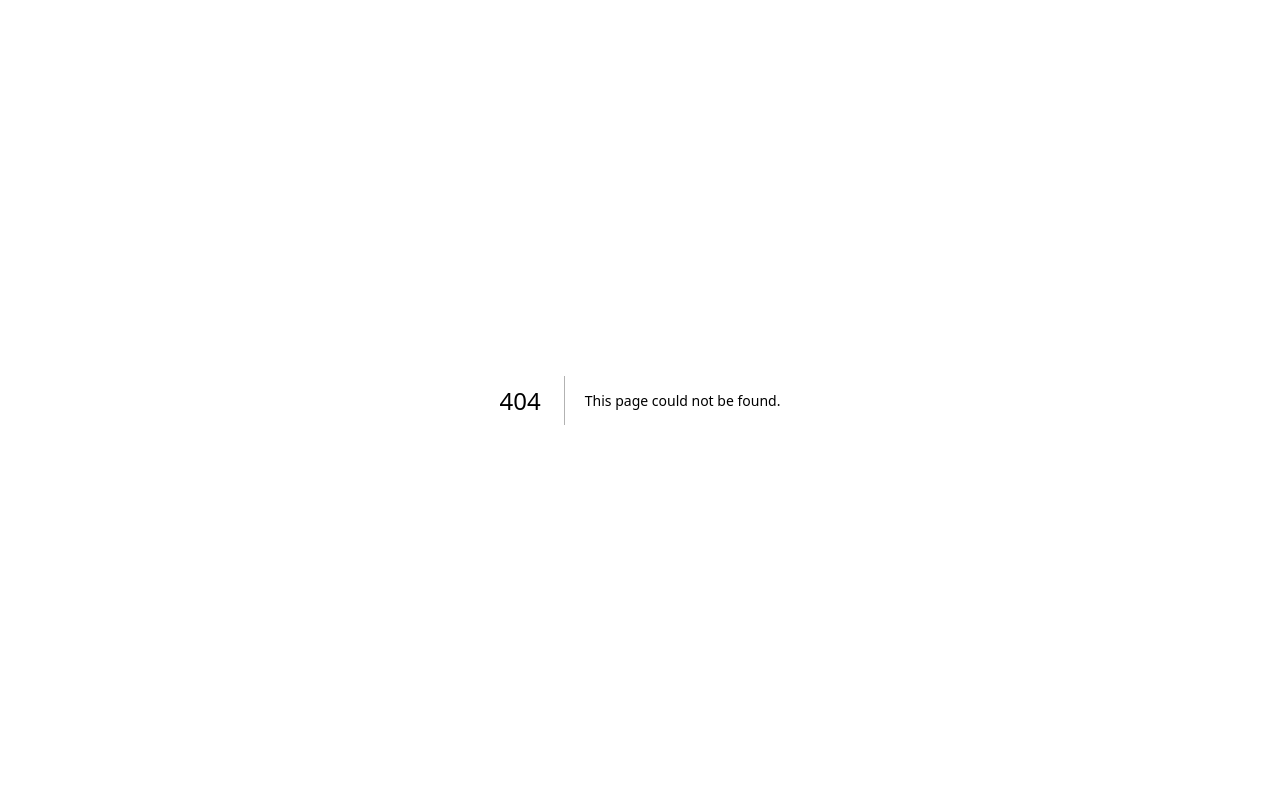
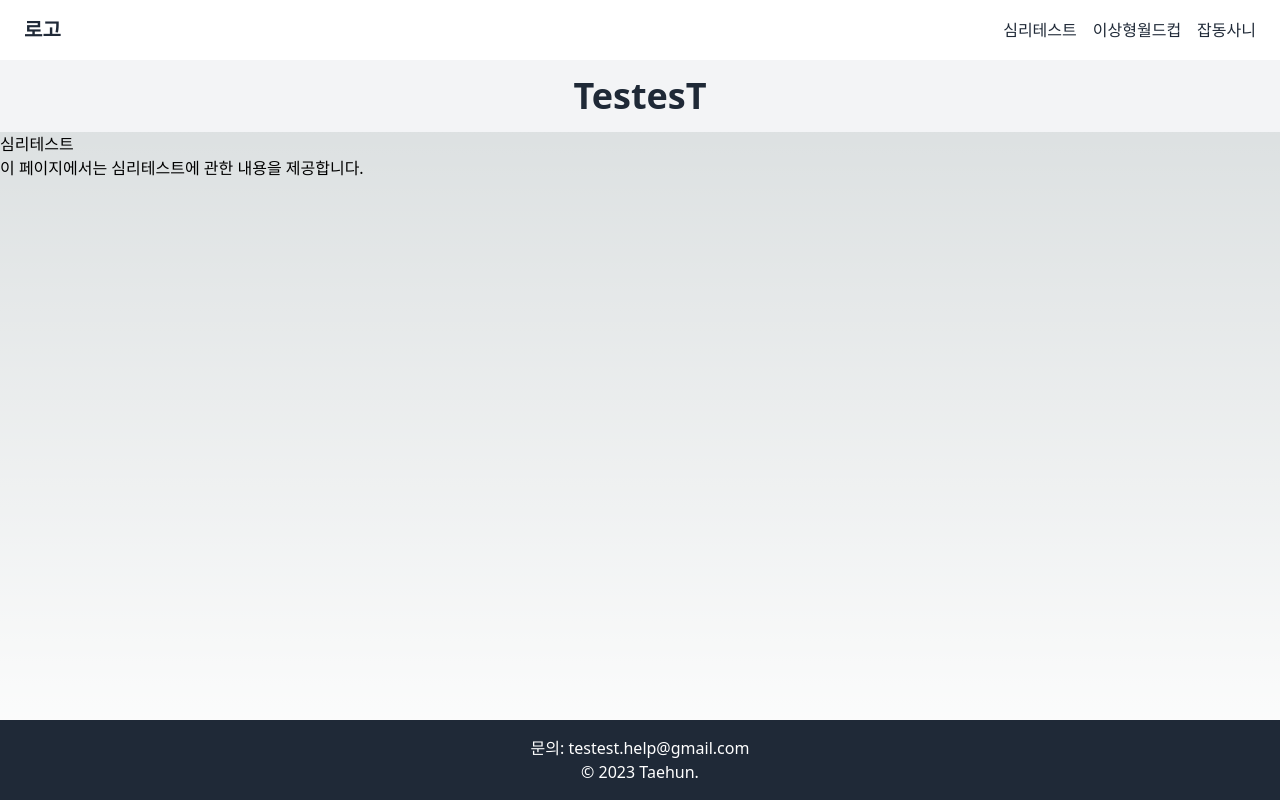
Before and after one commit to deusexmachinaa/testest, a Next.js app: page /psychological-test in a window 1280 px wide. Before the commit this address had no page. Built offline with nearby package versions, Linux system fonts and the light colour scheme.

Commit message:
페이지 확장

```diff
--- /dev/null
+++ b/src/app/ideal-type-world-cup/page.tsx
@@ -0,0 +1,19 @@
+import Head from "next/head";
+
+export default function IdealTypeWorldCup() {
+  const content = (
+    <div>
+      <h1>이상형월드컵</h1>
+      <p>이 페이지에서는 이상형월드컵에 관한 내용을 제공합니다.</p>
+    </div>
+  );
+
+  return (
+    <div>
+      <Head>
+        <title>이상형월드컵</title>
+      </Head>
+      {content}
+    </div>
+  );
+}
--- a/src/app/layout.tsx
+++ b/src/app/layout.tsx
@@ -1,21 +1,65 @@
+import Link from "next/link";
 import "./globals.css";
-import { Inter } from "next/font/google";
 
-const inter = Inter({ subsets: ["latin"] });
+function Navigation() {
+  return (
+    <nav className="bg-white dark:bg-gray-900 shadow-md">
+      <div className="container mx-auto px-6 py-4">
+        <div className="flex items-center justify-between">
+          <div>
+            <Link
+              className="text-xl font-semibold text-gray-800 dark:text-white"
+              href="/"
+            >
+              로고
+            </Link>
+          </div>
+          <div>
+            <ul className="flex items-center space-x-4">
+              <Link
+                className="text-gray-800 dark:text-white hover:text-blue-500"
+                href="/psychological-test"
+              >
+                심리테스트
+              </Link>
+              <Link
+                className="text-gray-800 dark:text-white hover:text-blue-500"
+                href="/ideal-type-world-cup"
+              >
+                이상형월드컵
+              </Link>
+              <Link
+                className="text-gray-800 dark:text-white hover:text-blue-500"
+                href="/etc"
+              >
+                잡동사니
+              </Link>
+            </ul>
+          </div>
+        </div>
+      </div>
+    </nav>
+  );
+}
 
-export const metadata = {
-  title: "Create Next App",
-  description: "Generated by create next app",
-};
+function Hero() {
+  return (
+    <div className="bg-gray-100 dark:bg-gray-900 py-4">
+      <div className="container mx-auto px-3">
+        <h2 className="text-4xl font-bold text-center text-gray-800 dark:text-white">
+          TestesT
+        </h2>
+      </div>
+    </div>
+  );
+}
 
-function WhiteBox() {
+function Footer() {
   return (
-    <div className="bg-white rounded-lg shadow-lg p-4">
-      <h1 className="text-2xl font-semibold text-gray-900">Hello World</h1>
-      <p className="text-gray-700">
-        Lorem ipsum dolor sit amet, consectetur adipisicing elit.
-      </p>
-    </div>
+    <footer className="bg-gray-800 text-white text-center py-4">
+      <p> 문의: testest.help@gmail.com</p>
+      <p>&copy; {new Date().getFullYear()} Taehun.</p>
+    </footer>
   );
 }
 
@@ -25,15 +69,13 @@ export default function RootLayout({
   children: React.ReactNode;
 }) {
   return (
-    <html lang="en">
-      <body
-        className={inter.className}
-        style={{
-          background: "white",
-        }}
-      >
-        {children}
-      </body>
-    </html>
+    <div className="flex flex-col min-h-screen">
+      <div className="flex-1">
+        <Navigation />
+        <Hero />
+        <main>{children}</main>
+      </div>
+      <Footer />
+    </div>
   );
 }
--- /dev/null
+++ b/src/app/loading.tsx
@@ -0,0 +1,72 @@
+export default function Skeleton() {
+  return (
+    <div>
+      <section className="bg-white dark:bg-gray-900">
+        <div className="container px-6 py-10 mx-auto animate-pulse">
+          <h1 className="w-48 h-2 mx-auto bg-gray-200 rounded-lg dark:bg-gray-700"></h1>
+
+          <p className="w-64 h-2 mx-auto mt-4 bg-gray-200 rounded-lg dark:bg-gray-700"></p>
+          <p className="w-64 h-2 mx-auto mt-4 bg-gray-200 rounded-lg sm:w-80 dark:bg-gray-700"></p>
+
+          <div className="grid grid-cols-1 gap-8 mt-8 xl:mt-12 xl:gap-12 sm:grid-cols-2 xl:grid-cols-4 lg:grid-cols-3">
+            <div className="w-full ">
+              <div className="w-full h-64 bg-gray-300 rounded-lg dark:bg-gray-600"></div>
+
+              <h1 className="w-56 h-2 mt-4 bg-gray-200 rounded-lg dark:bg-gray-700"></h1>
+              <p className="w-24 h-2 mt-4 bg-gray-200 rounded-lg dark:bg-gray-700"></p>
+            </div>
+
+            <div className="w-full ">
+              <div className="w-full h-64 bg-gray-300 rounded-lg dark:bg-gray-600"></div>
+
+              <h1 className="w-56 h-2 mt-4 bg-gray-200 rounded-lg dark:bg-gray-700"></h1>
+              <p className="w-24 h-2 mt-4 bg-gray-200 rounded-lg dark:bg-gray-700"></p>
+            </div>
+
+            <div className="w-full ">
+              <div className="w-full h-64 bg-gray-300 rounded-lg dark:bg-gray-600"></div>
+
+              <h1 className="w-56 h-2 mt-4 bg-gray-200 rounded-lg dark:bg-gray-700"></h1>
+              <p className="w-24 h-2 mt-4 bg-gray-200 rounded-lg dark:bg-gray-700"></p>
+            </div>
+
+            <div className="w-full ">
+              <div className="w-full h-64 bg-gray-300 rounded-lg dark:bg-gray-600"></div>
+
+              <h1 className="w-56 h-2 mt-4 bg-gray-200 rounded-lg dark:bg-gray-700"></h1>
+              <p className="w-24 h-2 mt-4 bg-gray-200 rounded-lg dark:bg-gray-700"></p>
+            </div>
+
+            <div className="w-full ">
+              <div className="w-full h-64 bg-gray-300 rounded-lg dark:bg-gray-600"></div>
+
+              <h1 className="w-56 h-2 mt-4 bg-gray-200 rounded-lg dark:bg-gray-700"></h1>
+              <p className="w-24 h-2 mt-4 bg-gray-200 rounded-lg dark:bg-gray-700"></p>
+            </div>
+
+            <div className="w-full ">
+              <div className="w-full h-64 bg-gray-300 rounded-lg dark:bg-gray-600"></div>
+
+              <h1 className="w-56 h-2 mt-4 bg-gray-200 rounded-lg dark:bg-gray-700"></h1>
+              <p className="w-24 h-2 mt-4 bg-gray-200 rounded-lg dark:bg-gray-700"></p>
+            </div>
+
+            <div className="w-full ">
+              <div className="w-full h-64 bg-gray-300 rounded-lg dark:bg-gray-600"></div>
+
+              <h1 className="w-56 h-2 mt-4 bg-gray-200 rounded-lg dark:bg-gray-700"></h1>
+              <p className="w-24 h-2 mt-4 bg-gray-200 rounded-lg dark:bg-gray-700"></p>
+            </div>
+
+            <div className="w-full ">
+              <div className="w-full h-64 bg-gray-300 rounded-lg dark:bg-gray-600"></div>
+
+              <h1 className="w-56 h-2 mt-4 bg-gray-200 rounded-lg dark:bg-gray-700"></h1>
+              <p className="w-24 h-2 mt-4 bg-gray-200 rounded-lg dark:bg-gray-700"></p>
+            </div>
+          </div>
+        </div>
+      </section>
+    </div>
+  );
+}
--- a/src/app/page.tsx
+++ b/src/app/page.tsx
@@ -1,16 +1,57 @@
 import Image from "next/image";
+import Link from "next/link";
+import { useEffect, useState } from "react";
+
+interface MenuItem {
+  title: string;
+  description: string;
+  href: string;
+  image: string;
+}
+
+const MainMenuItems: MenuItem[] = [
+  {
+    title: "심리테스트",
+    description: "심리테스트로 이동합니다.",
+    href: "/psychological-test",
+    image: "https://source.unsplash.com/1600x900/?test",
+  },
+  {
+    title: "이상형월드컵",
+    description: "이상형월드컵으로 이동합니다.",
+    href: "/ideal-type-world-cup",
+    image: "https://source.unsplash.com/1600x900/?versus",
+  },
+  {
+    title: "잡동사니",
+    description: "잡동사니로 이동합니다.",
+    href: "/miscellaneous",
+    image: "https://source.unsplash.com/1600x900/?etc",
+  },
+  // 필요한 만큼 메뉴 항목 추가
+];
 
 export default function Home() {
   return (
-    <div>
-      <main
-        className="flex min-h-screen flex-col items-center justify-between p-24"
-        style={{
-          color: "black",
-        }}
-      >
-        hi
-      </main>
+    <div className="flex justify-center flex-wrap gap-4 p-8">
+      {MainMenuItems.map((item, index) => (
+        <Link
+          key={index}
+          href={item.href}
+          className="w-72 rounded-lg shadow-md p-6 bg-white hover:shadow-lg transition-shadow transform hover:-translate-y-1 cursor-pointer"
+        >
+          <div
+            className="h-48 bg-cover bg-center rounded-t-lg"
+            style={{ backgroundImage: `url(${item.image})` }}
+          ></div>
+          <h2 className="text-xl text-gray-600 font-semibold mb-2 text-center">
+            {item.title}
+          </h2>
+          <p className="text-gray-600 text-sm text-center">
+            {item.description}
+          </p>
+        </Link>
+      ))}
     </div>
   );
 }
--- /dev/null
+++ b/src/app/psychological-test/page.tsx
@@ -0,0 +1,19 @@
+import Head from "next/head";
+
+export default function PsychologicalTest() {
+  const content = (
+    <div>
+      <h1>심리테스트</h1>
+      <p>이 페이지에서는 심리테스트에 관한 내용을 제공합니다.</p>
+    </div>
+  );
+
+  return (
+    <div>
+      <Head>
+        <title>심리테스트</title>
+      </Head>
+      {content}
+    </div>
+  );
+}
```
Also changed, not shown: src/app/etc/etc.tsx (added).
